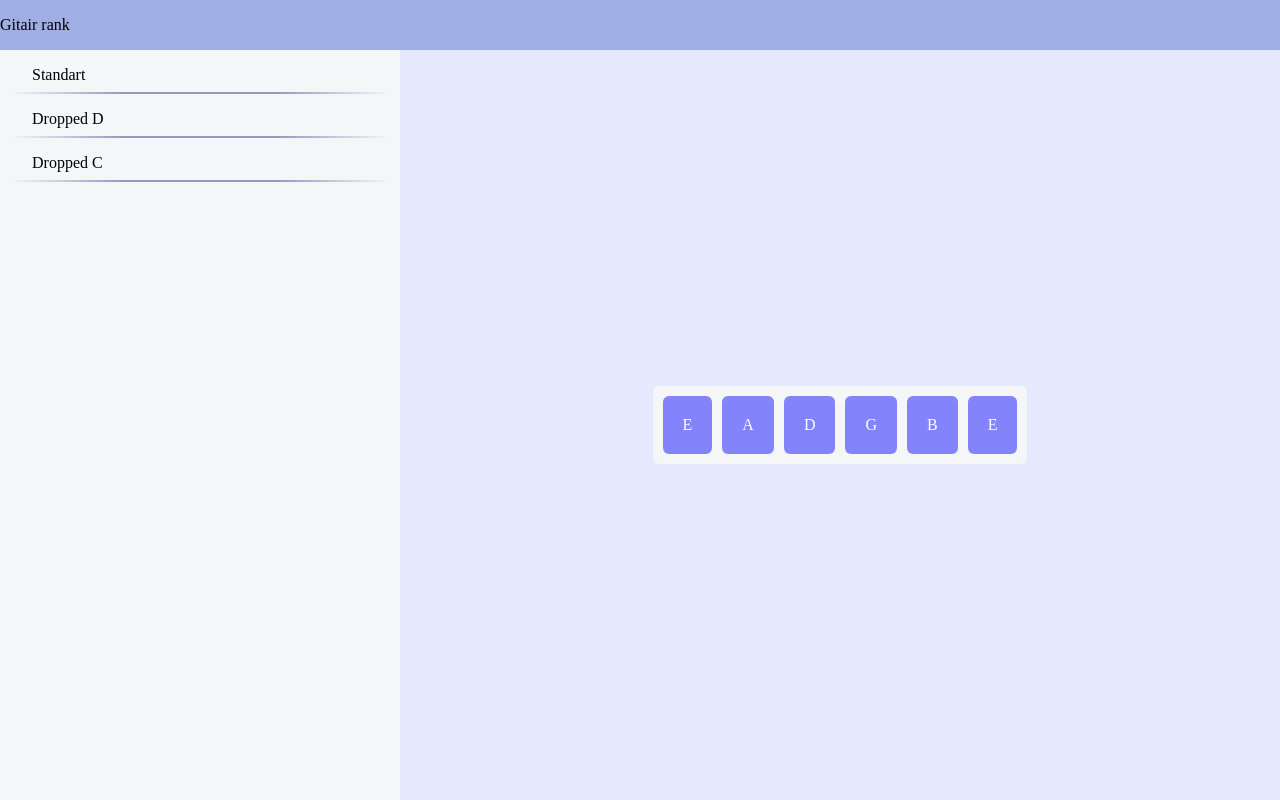
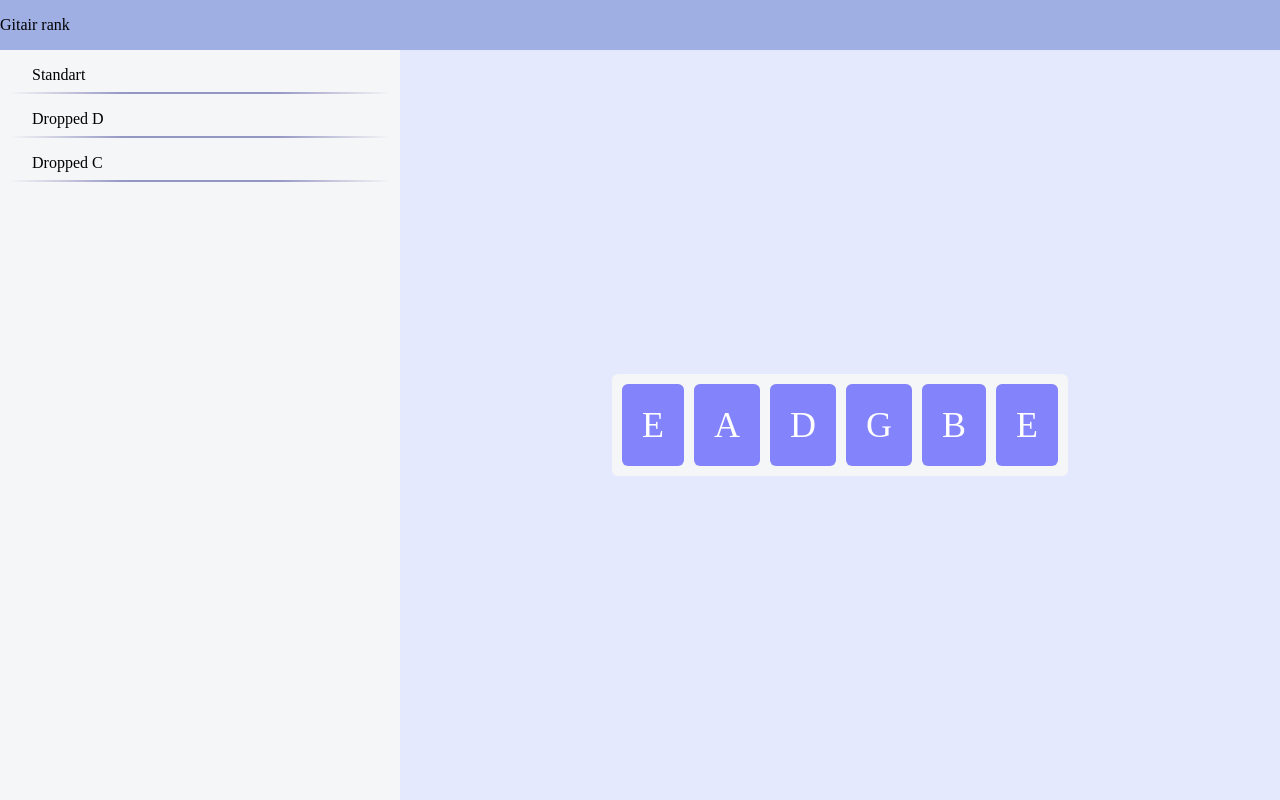
Before and after one commit to Sadnessa/guitar-tunings, a Vue app: page / in a window 1280 px wide. Built offline with nearby package versions, Linux system fonts and the light colour scheme.

Commit message:
Changed text size for notes.

```diff
--- a/src/components/Content.vue
+++ b/src/components/Content.vue
@@ -37,6 +37,7 @@ export default {
       padding: 20px;
       color: white;
       border-radius: 6px;
+      font-size: 36px;
 
       &:last-child {
         margin-right: 0px;
```
